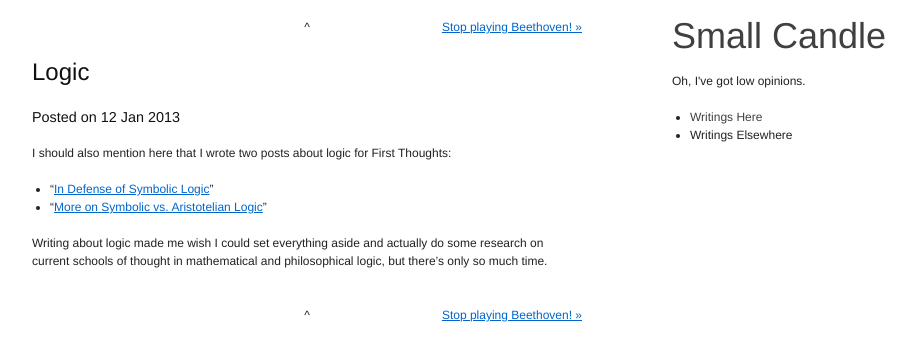
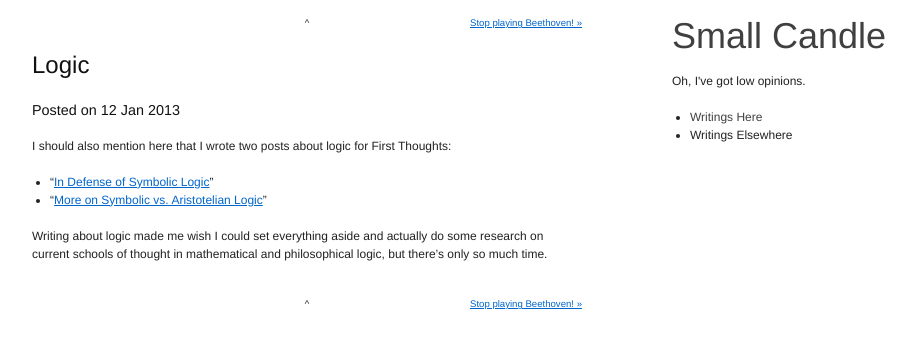
Before and after one commit to williamrandolph/williamrandolph.github.com, a Jekyll site: the page built from _posts/2013-01-12-test1.md, in a window 1280 px wide. Shown: the top 361 px of the page, without its empty margins (213-1129 px from the left). Built offline with Jekyll 4.4.1, drawn with Linux system fonts in a browser that asks for light colours; Markdown is read by kramdown in place of the engine named in the settings.

Commit message:
Making nav text small

```diff
--- a/_includes/navigation.html
+++ b/_includes/navigation.html
@@ -1,4 +1,4 @@
-<div id="page-navigation" class="prepend-top append-bottom span-14 last">
+<div id="page-navigation" class="prepend-top append-bottom span-14 small last">
                     <div class="span-5">
                         {% if page.previous.url %}
                             <a href="{{page.previous.url}}" title="Previous Post: {{page.previous.title}}">&laquo; {{page.previous.title}}</a>
```
